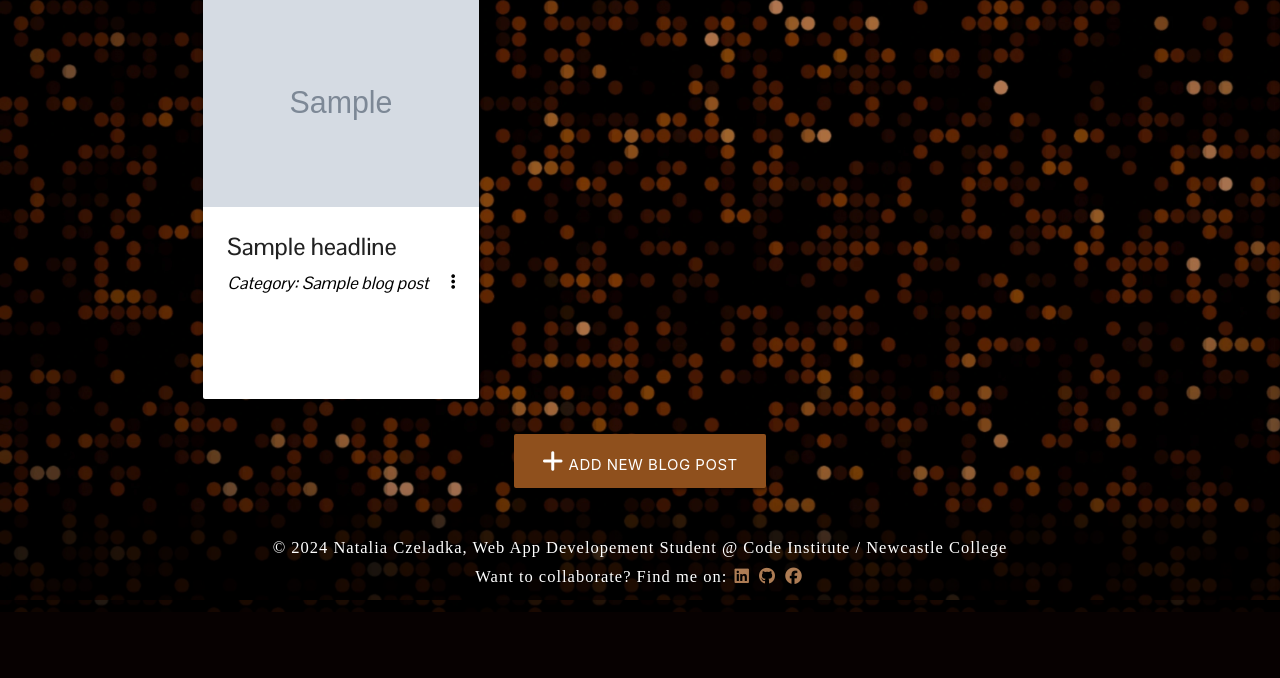
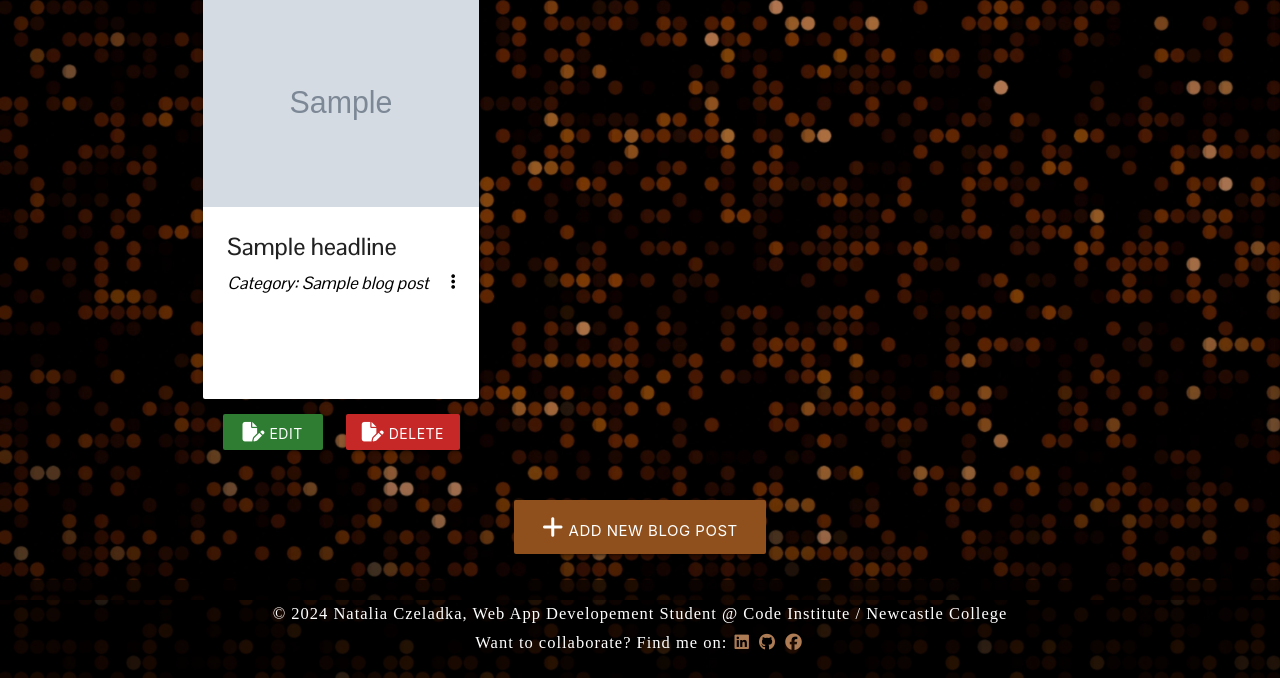
Before and after one commit to NataliaCzeladka/come-code-with-me, a Flask app: page /get_blog_posts in a window 1280 px wide. Shown: the part 200-878 px from the top of the page. Before the commit the page ends 812 px from the top, so only its background shows below. Run offline with Flask 2, Linux system fonts and the light colour scheme; grey boxes marked "Sample" are stand-in pictures; a database or web service that is not in the repository returns one stand-in record (values such as "Sample title"); some libraries are stand-ins or nearby versions; some web fonts are replaced.

Commit message:
Add blog post EDIT and DELETE buttons

```diff
--- a/static/css/style.css
+++ b/static/css/style.css
@@ -111,6 +111,17 @@ nav {
 
 .btn-mocha {
     background-color: #8f501d;
+}
+
+.btn-green {
+    background-color: #2e7d32;
+    width: 100px;
+    margin: 0 10px 30px 0;
+}
+
+.btn-red {
+    background-color: #c62828;
+    margin: 0 0 30px 10px;
 }
 
 .btn-mocha:hover {
--- a/templates/add_blog_post.html
+++ b/templates/add_blog_post.html
@@ -47,7 +47,7 @@
         <div class="row extra-padding">
             <div class="input-field col s12">
                 <i class="fa-solid fa-image prefix"></i>
-                <input id="image_url" name="image_url" type="text" class="validate">
+                <input id="image_url" name="image_url" type="text" class="validate" required>
                 <label for="image_url">Image URL Path</label>
             </div>
         </div>
--- a/templates/blog_posts.html
+++ b/templates/blog_posts.html
@@ -13,7 +13,7 @@
                 <div class="card-content">
                     <span class="card-title grey-text text-darken-4">
                         {% if blog_post.is_new == "on" %}
-                        <i class="fa-solid fa-circle-exclamation tooltipped light-green-text" data-position="left"
+                        <i class="fa-solid fa-circle-exclamation tooltipped green-text text-darken-3" data-position="left"
                             data-tooltip="NEW POST!"></i>
                         {% endif %}
                         <strong> {{ blog_post.headline }}</strong></span>
@@ -30,9 +30,18 @@
                     <p><a href="#">Read more...</a></p>
                 </div>
             </div>
+            <div class="center-align">
+                <a href="" aria-label="It opens Edit Blog Post page">
+                    <button class="btn waves-effect waves-light btn-medium btn-green" type="submit">
+                        <i class="fa-solid fa-file-pen"></i> EDIT</button>
+                </a>
+                <a href="" aria-label="It opens Delete Blog Post page">
+                    <button class="btn waves-effect waves-light btn-medium btn-red" type="submit">
+                        <i class="fa-solid fa-file-pen"></i> DELETE</button>
+                </a>
+            </div>
         </div>
         {% endfor %}
-
     </div>
 </div>
 
```
